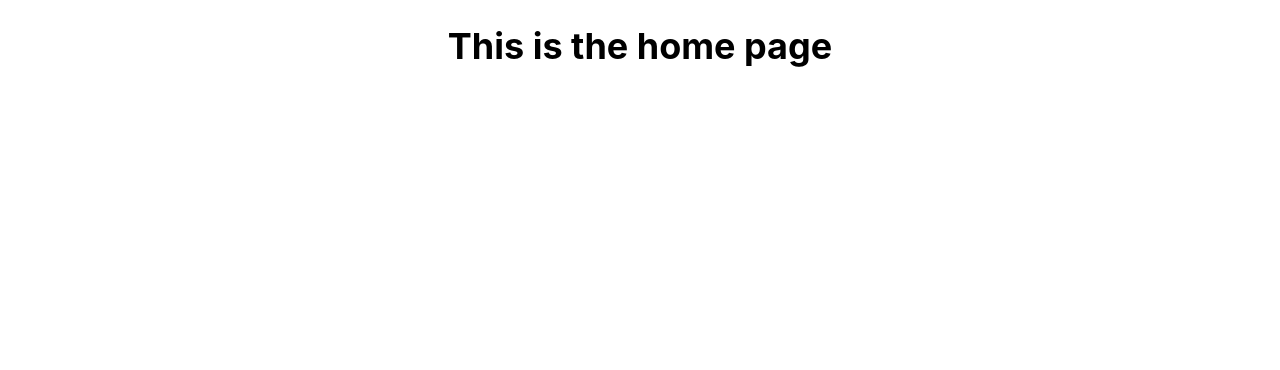
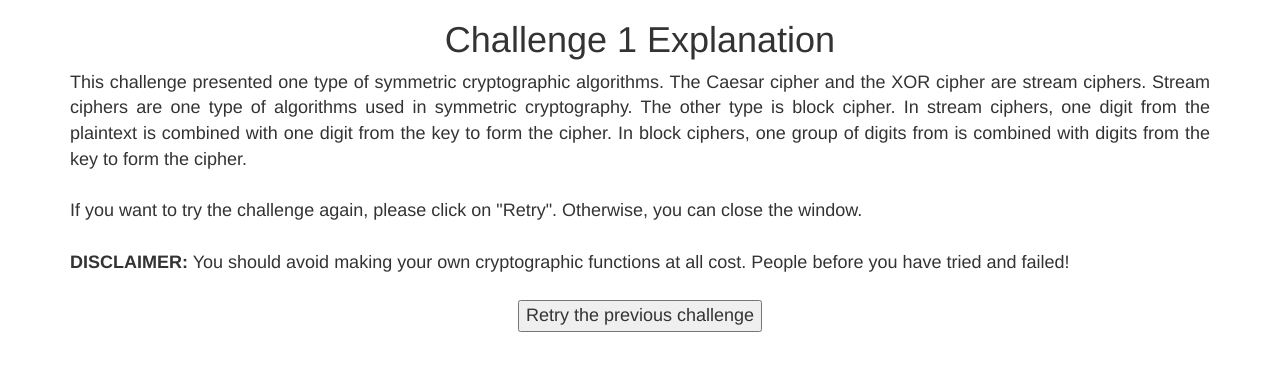
Before and after one commit to fmavb/questlines, a React (Create React App) app: page /challenge1/explanation in a window 1280 px wide. Shown: the top 370 px of the page. Built offline with nearby package versions, Linux system fonts and the light colour scheme.

Commit message:
Added explanation for chal1

```diff
--- a/src/App.js
+++ b/src/App.js
@@ -19,6 +19,7 @@ import Part3Explanation from './components/Challenge2/Part3Explanation';
 import Part1Begin from './components/Challenge2/Part1Begin';
 import Part2Begin from './components/Challenge2/Part2Begin';
 import Part3Begin from './components/Challenge2/Part3Begin';
+import Explanation from './components/Challenge1/Explanation';
 
 export default class App extends Component {
 
@@ -37,6 +38,7 @@ export default class App extends Component {
           <Route path="/challenge2/part3" component={Part3} />
           <Route path="/challenge1" exact component={Email} />
           <Route path="/challenge1/decryptor" component={Challenge1} />
+          <Route path="/challenge1/explanation" component={Explanation} />
           <Route path="/challenge3" component={Challenge3} />
           <Route path="/">
             <Home />
--- a/src/components/Challenge1.js
+++ b/src/components/Challenge1.js
@@ -138,7 +138,8 @@ export default class Challenge1 extends Component {
                 }));
                 console.log(evalRequest.response);
             }
-            alert("Correct! You got " + this.points + " points. You can close the challenge!");
+            alert("Correct! You got " + this.points + " points.");
+            this.props.history.push("/challenge1/explanation");
         } else {
             alert("Incorrect! Please try again.");
             this.attempts++;
--- /dev/null
+++ b/src/components/Challenge1/Explanation.js
@@ -0,0 +1,43 @@
+import React, { Component } from 'react';
+
+export default class Explanation extends Component{
+    constructor(props){
+        super(props);
+        document.title = "Challenge 1 - Explanation";
+        this.back = this.back.bind(this);
+    }
+
+    back(){
+        this.props.history.push('/challenge1/decryptor');
+    }
+
+    render(){
+        return (<div>
+            <link rel="stylesheet" href="https://stackpath.bootstrapcdn.com/bootstrap/3.4.1/css/bootstrap.min.css"
+            integrity="sha384-HSMxcRTRxnN+Bdg0JdbxYKrThecOKuH5zCYotlSAcp1+c8xmyTe9GYg1l9a69psu" crossorigin="anonymous"/>
+            <h1>Challenge 1 Explanation</h1>
+            <div className="container">
+                This challenge presented one type of symmetric cryptographic algorithms.
+                The Caesar cipher and the XOR cipher are stream ciphers.
+                Stream ciphers are one type of algorithms used in symmetric cryptography.
+                The other type is block cipher.
+                In stream ciphers, one digit from the plaintext is combined with one digit from the key to form the cipher.
+                In block ciphers, one group of digits from is combined with digits from the key to form the cipher.
+
+                <br />
+                <br />
+
+                If you want to try the challenge again, please click on "Retry". Otherwise, you can close the window.
+
+                <br />
+                <br />
+
+                <b>DISCLAIMER:</b> You should avoid making your own cryptographic functions at all cost.
+                People before you have tried and failed!
+                <div className="buttons">
+                    <button onClick={this.back} style={{margin: "25px"}}>Retry the previous challenge</button>
+                </div>
+            </div>
+        </div>);
+    }
+}
```
